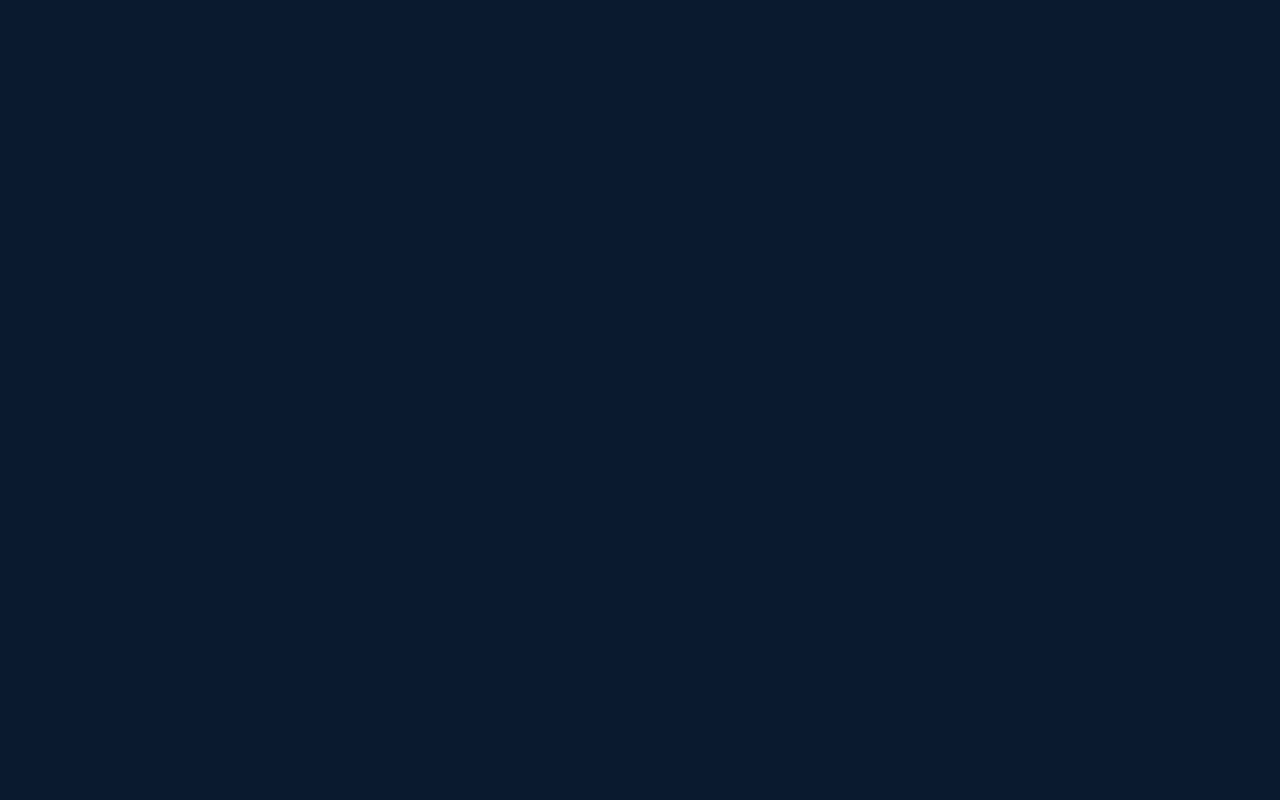
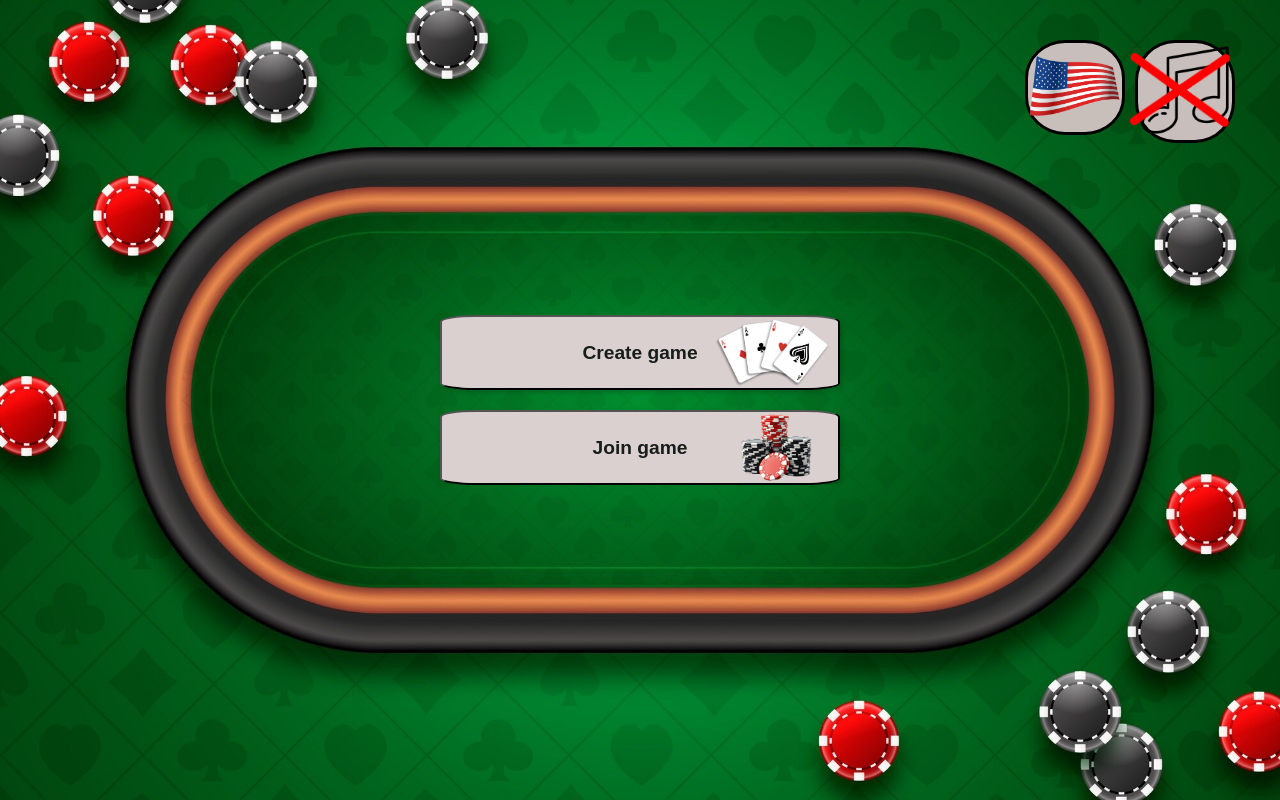
Before and after one commit to MagnusAOlsen/poker_game_v2, a React (Vite) app in the folder frontend/: page /WelcomePage in a window 1280 px wide. Before the commit this address had no page. Built offline with nearby package versions, Linux system fonts and the light colour scheme.

Commit message:
lagt til welcomepage og page til å skrive inn kode

```diff
--- a/frontend/src/App.tsx
+++ b/frontend/src/App.tsx
@@ -5,6 +5,8 @@ import PlayerPlaying from "./pages/PlayerPlaying";
 import PlayerLogin from "./pages/PlayerLogin";
 import { MusicProvider } from "./context/MusicContext";
 import { LanguageProvider } from "./context/LanguageContext";
+import WelcomePage from "./pages/welcomePage";
+import JoinGame from "./pages/JoinGame";
 
 function App() {
   return (
@@ -16,6 +18,8 @@ function App() {
             <Route path="/HostWaiting" element={<HostWaiting />} />
             <Route path="/PlayerPlaying" element={<PlayerPlaying />} />
             <Route path="/PlayerLogin" element={<PlayerLogin />} />
+            <Route path="/JoinGame" element={<JoinGame />} />
+            <Route path="/WelcomePage" element={<WelcomePage />} />
           </Routes>
         </Router>
       </MusicProvider>
--- /dev/null
+++ b/frontend/src/components/JoinCode.tsx
@@ -0,0 +1,71 @@
+import { useLanguage } from "../context/LanguageContext";
+import { useNavigate } from "react-router-dom";
+
+function JoinCode() {
+  const { language } = useLanguage();
+
+  return (
+    <div
+      style={{
+        display: "flex",
+        flexDirection: "column" /* Stacks text above input group */,
+        alignItems: "center",
+        justifyContent: "center",
+        height: "35vh",
+        zIndex: 1,
+        position: "relative",
+        backgroundColor: "rgb(137, 100, 100)",
+        borderRadius: "20%",
+        border: "1px solid black",
+      }}
+    >
+      <h1
+        style={{
+          marginBottom: "20px",
+          color: "white",
+          textShadow: "2px 2px 4px #000",
+          marginRight: "10px",
+          marginLeft: "10px",
+        }}
+      >
+        {language === "en"
+          ? "Enter the join code or scan QR code:"
+          : "Skriv inn kode eller skann QR-kode:"}
+      </h1>
+
+      {/* Inner container for side-by-side Input and Button */}
+      <div style={{ display: "flex", flexDirection: "row", gap: "10px" }}>
+        <input
+          type="text"
+          placeholder={language === "en" ? "Join Code" : "Kode"}
+          style={{
+            padding: "10px",
+            fontSize: "16px",
+            borderRadius: "4px",
+            border: "1px solid #ccc",
+            marginLeft: "10px",
+          }}
+        />
+        <button
+          style={{
+            padding: "10px 20px",
+            fontSize: "16px",
+            cursor: "pointer",
+            borderRadius: "4px",
+            border: "none",
+            backgroundColor: "rgb(195, 190, 190)",
+            fontWeight: "bold",
+            marginRight: "10px",
+          }}
+          onClick={() => {
+            useNavigate()("/PlayerLogin");
+          }}
+        >
+          {language === "en" ? "Join" : "Bli med"}
+        </button>
+      </div>
+    </div>
+  );
+}
+
+export default JoinCode;
--- a/frontend/src/components/LoginField.tsx
+++ b/frontend/src/components/LoginField.tsx
@@ -5,18 +5,24 @@ import { useLanguage } from "../context/LanguageContext";
 
 type LoginFieldProps = {
   currentPlayers: Player[];
+  gameCode: string;
 };
 
-function LoginField({ currentPlayers }: LoginFieldProps) {
+function LoginField({ currentPlayers, gameCode }: LoginFieldProps) {
   const { language } = useLanguage();
 
   return (
     <>
       <div className="login-field">
         {language === "en" ? (
-          <h1>Scan QR-code to join!</h1>
+          <h1>
+            Scan QR-code to join or use the game code! Game code: {gameCode}
+          </h1>
         ) : (
-          <h1>Les QR-koden for å bli med!</h1>
+          <h1>
+            Skann QR-koden for å bli med eller bruk spillkoden! Spillkode:{" "}
+            {gameCode}
+          </h1>
         )}
         <img src="/qr-code.png" alt="QR Code" />
         {language === "en" ? <h2>Current Players:</h2> : <h2>Spillere:</h2>}
--- /dev/null
+++ b/frontend/src/components/styles/welcomePageButtons.css
@@ -0,0 +1,47 @@
+.avatarAces {
+  position: absolute;
+  width: 29%;
+  right: 2%;
+  z-index: 3;
+}
+.avatarChips {
+  position: absolute;
+  width: 21%;
+  right: 5%;
+  z-index: 3;
+}
+
+.welcome-page-buttons {
+  display: flex;
+  flex-direction: column;
+  align-items: center;
+  justify-content: center;
+  gap: 20px;
+  width: 100%;
+  z-index: 2;
+  position: relative;
+  overflow: hidden;
+}
+
+.welcome-button {
+    position: relative;
+    display: flex;
+    align-items: center;
+    justify-content: center;
+    padding: 16px 32px;
+    font-size: 1.2rem;
+    background-color: #dad0d0;
+    color: rgb(23, 29, 26);
+    border-radius: 9%;
+    border: "3px solid black";
+    font-weight: bold;
+    width: 400px;
+    height: 75px;
+    margin-bottom: 0;
+    cursor: pointer;
+    box-shadow: 2px 2px 5px rgba(0,0,0,0.2);
+}
+
+.welcome-button:hover {
+    background-color: #f0f0f0;
+}
--- /dev/null
+++ b/frontend/src/components/welcomePageButtons.tsx
@@ -0,0 +1,27 @@
+import { useLanguage } from "../context/LanguageContext";
+import { useNavigate } from "react-router-dom";
+import "./styles/welcomePageButtons.css";
+import Aces from "../assets/aces.png";
+import Chips from "../assets/poker_chips.png";
+
+function welcomePageButtons() {
+  const navigate = useNavigate();
+  const { language } = useLanguage();
+
+  return (
+    <div className="welcome-page-buttons">
+      <button
+        onClick={() => navigate("/HostWaiting")}
+        className="welcome-button"
+      >
+        {language === "en" ? "Create game" : "Nytt spill"}
+        <img className="avatarAces" src={Aces} />
+      </button>
+      <button onClick={() => navigate("/JoinGame")} className="welcome-button">
+        {language === "en" ? "Join game" : "Bli med i et spill"}
+        <img className="avatarChips" src={Chips} />
+      </button>
+    </div>
+  );
+}
+export default welcomePageButtons;
--- a/frontend/src/pages/HostPlaying.tsx
+++ b/frontend/src/pages/HostPlaying.tsx
@@ -23,7 +23,7 @@ function HostPlaying() {
 
   useEffect(() => {
     sessionStorage.setItem("currentPlayers", JSON.stringify(currentPlayers));
-    const socket = new WebSocket("ws://172.24.10.57:3000"); //Must change every time the server IP changes
+    const socket = new WebSocket("ws://192.168.1.63:3000"); //Must change every time the server IP changes
     socketRef.current = socket;
 
     socket.onmessage = (msg) => {
--- /dev/null
+++ b/frontend/src/pages/JoinGame.tsx
@@ -0,0 +1,45 @@
+import LanguageButton from "../components/LanguageButton";
+import MusicButton from "../components/MusicButton";
+import PokerBackground from "../components/PokerBackground";
+import JoinCode from "../components/JoinCode";
+
+function JoinGame() {
+  return (
+    <>
+      <div
+        className="welcome-page"
+        style={{
+          position: "relative",
+          width: "100vw",
+          height: "100vh",
+          overflow: "hidden",
+          // Add these 4 lines to center the content:
+          display: "flex",
+          justifyContent: "center",
+          alignItems: "center",
+          flexDirection: "column",
+        }}
+      >
+        <PokerBackground />
+        <JoinCode />
+      </div>
+      <div
+        style={{
+          position: "absolute",
+          top: "0",
+          right: "0",
+          display: "flex",
+          gap: "10px",
+          padding: "10px 15px",
+          zIndex: 10,
+          borderBottomLeftRadius: "12px",
+        }}
+      >
+        <LanguageButton />
+        <MusicButton />
+      </div>
+    </>
+  );
+}
+
+export default JoinGame;
--- a/frontend/src/pages/PlayerLogin.tsx
+++ b/frontend/src/pages/PlayerLogin.tsx
@@ -50,7 +50,7 @@ function PlayerLogin() {
     sessionStorage.setItem("ready", isReady.toString());
     sessionStorage.setItem("currentPlayer", playerName);
 
-    const socket = new WebSocket("ws://172.24.10.57:3000");
+    const socket = new WebSocket("ws://192.168.1.63:3000");
     socketRef.current = socket;
 
     socket.onmessage = (msg) => {
--- a/frontend/src/pages/PlayerPlaying.tsx
+++ b/frontend/src/pages/PlayerPlaying.tsx
@@ -30,7 +30,7 @@ function PlayerPlaying() {
     !isMyTurnMessage && myPlayer !== null && !isRaiseActive && !showFoldedCards;
 
   useEffect(() => {
-    const socket = new WebSocket("ws://172.24.10.57:3000");
+    const socket = new WebSocket("ws://192.168.1.63:3000");
     socketRef.current = socket;
 
     const playerName = sessionStorage.getItem("currentPlayer");
--- /dev/null
+++ b/frontend/src/pages/WelcomePage.tsx
@@ -0,0 +1,45 @@
+import PokerBackground from "../components/PokerBackground";
+import MusicButton from "../components/MusicButton";
+import LanguageButton from "../components/LanguageButton";
+import WelcomePageButtons from "../components/welcomePageButtons";
+
+function WelcomePage() {
+  return (
+    <>
+      <div
+        className="welcome-page"
+        style={{
+          position: "relative",
+          width: "100vw",
+          height: "100vh",
+          overflow: "hidden",
+          // Add these 4 lines to center the content:
+          display: "flex",
+          justifyContent: "center",
+          alignItems: "center",
+          flexDirection: "column",
+        }}
+      >
+        <PokerBackground />
+        <WelcomePageButtons />
+      </div>
+      <div
+        style={{
+          position: "absolute",
+          top: "0",
+          right: "0",
+          display: "flex",
+          gap: "10px",
+          padding: "10px 15px",
+          zIndex: 10,
+          borderBottomLeftRadius: "12px",
+        }}
+      >
+        <LanguageButton />
+        <MusicButton />
+      </div>
+    </>
+  );
+}
+
+export default WelcomePage;
--- a/frontend/vite.config.ts
+++ b/frontend/vite.config.ts
@@ -7,6 +7,6 @@ export default defineConfig({
   server: {
     host: "0.0.0.0",
     port: 5173,
-    open: '/HostWaiting'
+    open: '/WelcomePage'
   }
 })
```
Also changed, not shown: frontend/src/pages/HostWaiting.tsx (+21 -2 lines), 2 other files (tests, documents, lock files or other folders).
